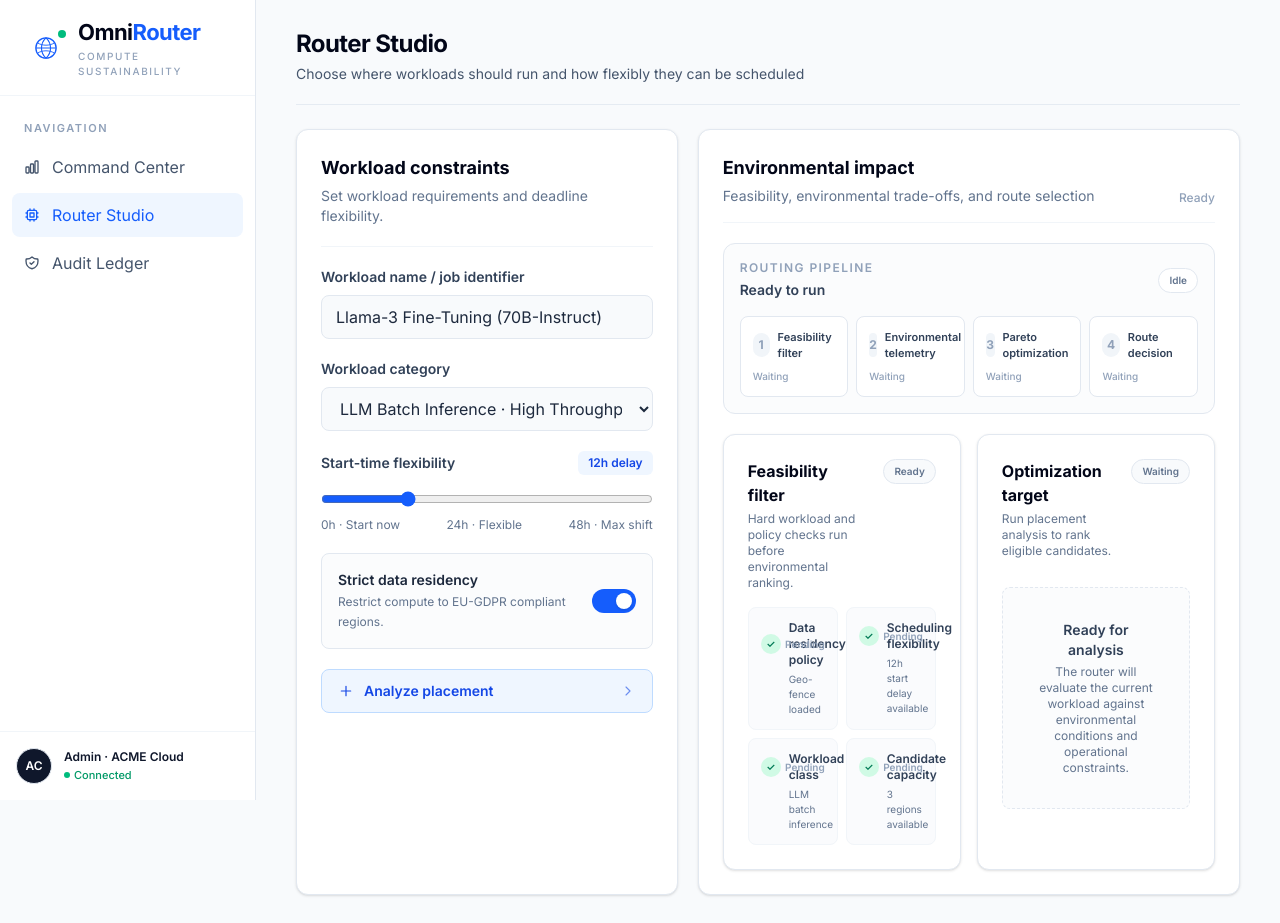
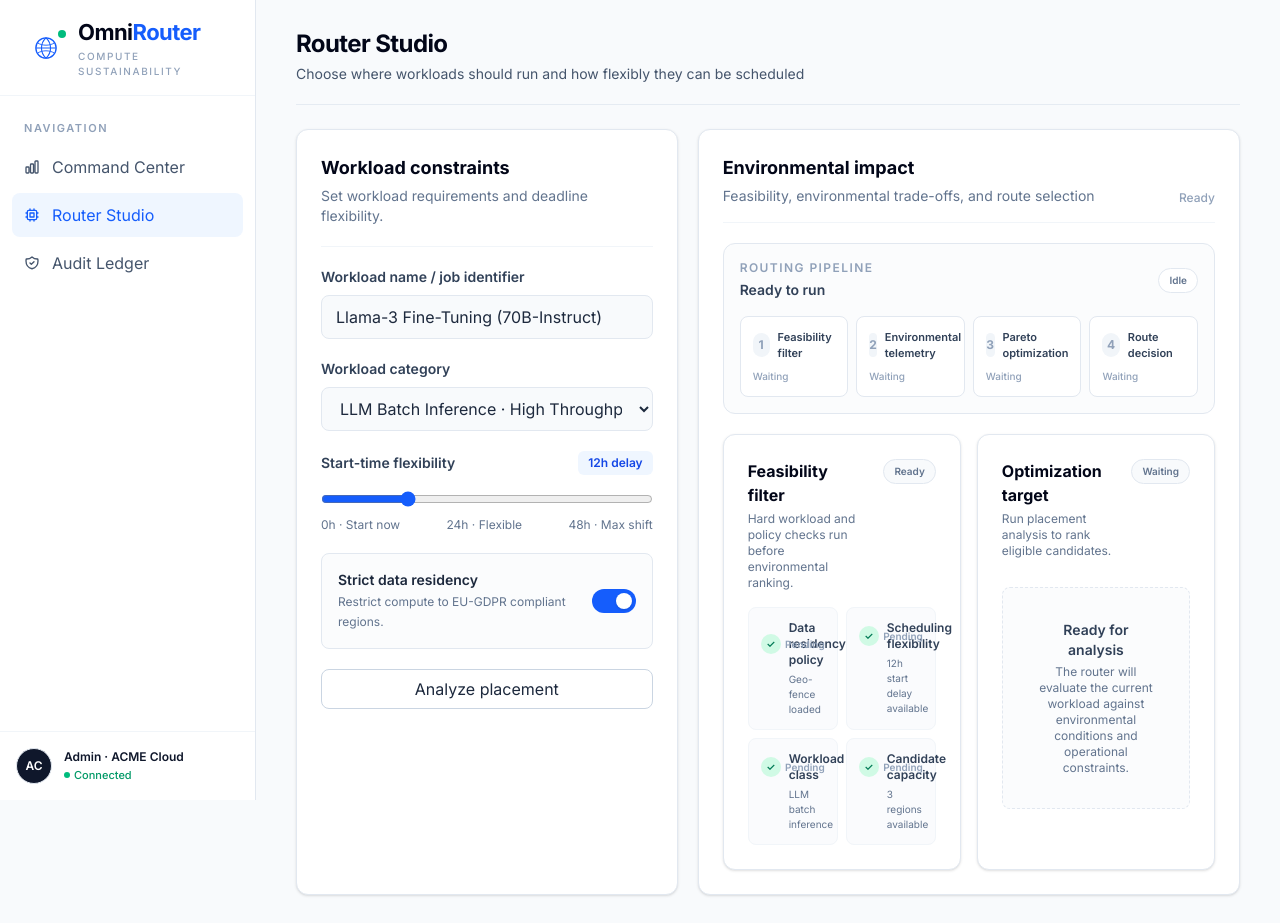
Before and after one commit to NihalTiwari8008/OmniRouter, a Next.js app: page /dashboard in a window 1280 px wide. Both pictures are taken after a click on the button "Router Studio". Built offline with nearby package versions, Linux system fonts and the light colour scheme.

Commit message:
Simplify routing actions and transition to command center on dispatch

```diff
--- a/app/dashboard/page.js
+++ b/app/dashboard/page.js
@@ -366,19 +366,9 @@ function DispatchPanel({ dispatched, isDispatching, onDispatch, workloadName, wo
           <button
             onClick={onDispatch}
             disabled={isDispatching}
-            className="inline-flex h-10 shrink-0 items-center justify-center gap-2 rounded-lg border border-blue-200 bg-white px-4 text-sm font-semibold text-blue-700 transition hover:border-blue-300 hover:bg-blue-50 disabled:cursor-not-allowed disabled:opacity-70"
+            className="inline-flex h-10 shrink-0 items-center justify-center rounded-lg bg-blue-600 px-5 text-sm font-semibold text-white transition hover:bg-blue-700 disabled:cursor-not-allowed disabled:opacity-70"
           >
-            {isDispatching ? (
-              <>
-                <svg className="h-3.5 w-3.5 animate-spin" fill="none" viewBox="0 0 24 24"><circle className="opacity-20" cx="12" cy="12" r="8" stroke="currentColor" strokeWidth="2.2" /><path d="M20 12a8 8 0 0 0-8-8" stroke="currentColor" strokeLinecap="round" strokeWidth="2.2" /></svg>
-                Dispatching
-              </>
-            ) : (
-              <>
-                <svg className="h-3.5 w-3.5" fill="none" viewBox="0 0 24 24"><path d="m5 12 14-7-4.5 14-3.2-5-6.3-2Z" stroke="currentColor" strokeLinecap="round" strokeLinejoin="round" strokeWidth="1.7" /></svg>
-                Dispatch workload
-              </>
-            )}
+            {isDispatching ? "Dispatching…" : "Dispatch workload"}
           </button>
         )}
       </div>
@@ -669,6 +659,8 @@ export default function HomePage() {
       setIsDispatching(false);
       setIsDispatched(true);
       setCountKey((key) => key + 1);
+      setActiveTab("command-center");
+      window.scrollTo({ top: 0, behavior: "smooth" });
     }, 950);
   }, [hasData, isDispatching, isDispatched]);
 
@@ -890,17 +882,9 @@ export default function HomePage() {
                     <button
                       onClick={runPlacementAnalysis}
                       disabled={isLoading}
-                      className="flex h-11 w-full items-center justify-between rounded-lg border border-blue-200 bg-blue-50 px-4 text-left text-blue-700 transition hover:border-blue-300 hover:bg-blue-100 disabled:cursor-not-allowed disabled:opacity-70"
+                      className="flex h-10 w-full items-center justify-center rounded-lg border border-slate-300 bg-white px-4 text-sm font-semibold text-slate-800 transition hover:border-blue-400 hover:bg-slate-50 disabled:cursor-not-allowed disabled:opacity-70"
                     >
-                      <span className="flex items-center gap-2.5 text-sm font-semibold">
-                        {isLoading ? (
-                          <svg className="h-4 w-4 animate-spin" fill="none" viewBox="0 0 24 24"><circle className="opacity-20" cx="12" cy="12" r="8" stroke="currentColor" strokeWidth="2.2" /><path d="M20 12a8 8 0 0 0-8-8" stroke="currentColor" strokeLinecap="round" strokeWidth="2.2" /></svg>
-                        ) : (
-                          <svg className="h-4 w-4" fill="none" viewBox="0 0 24 24"><path d="M12 5v14m-7-7h14" stroke="currentColor" strokeLinecap="round" strokeWidth="1.8" /></svg>
-                        )}
-                        {isLoading ? "Analyzing placement" : "Analyze placement"}
-                      </span>
-                      <svg className="h-4 w-4 opacity-60" fill="none" viewBox="0 0 24 24"><path d="m9 18 6-6-6-6" stroke="currentColor" strokeLinecap="round" strokeLinejoin="round" strokeWidth="1.7" /></svg>
+                      {isLoading ? "Analyzing placement…" : "Analyze placement"}
                     </button>
                   </div>
                 </motion.section>
```
